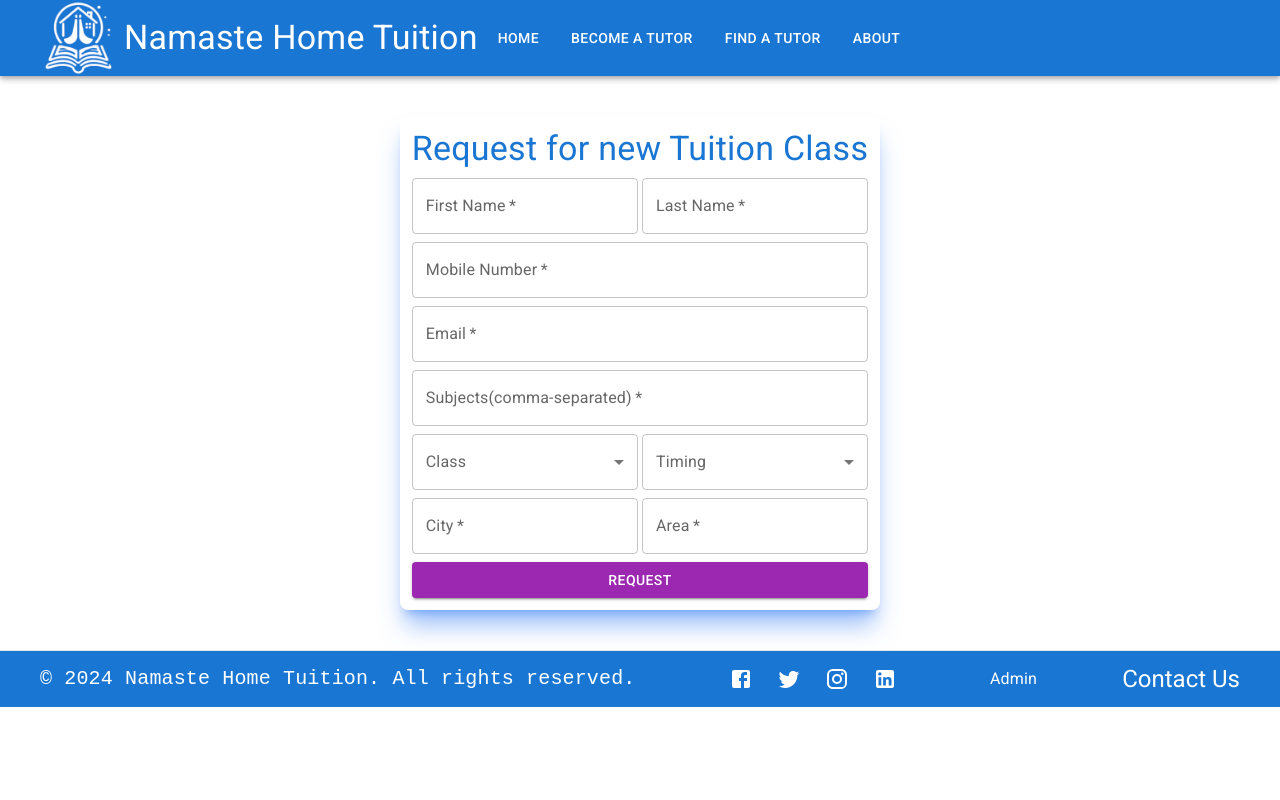
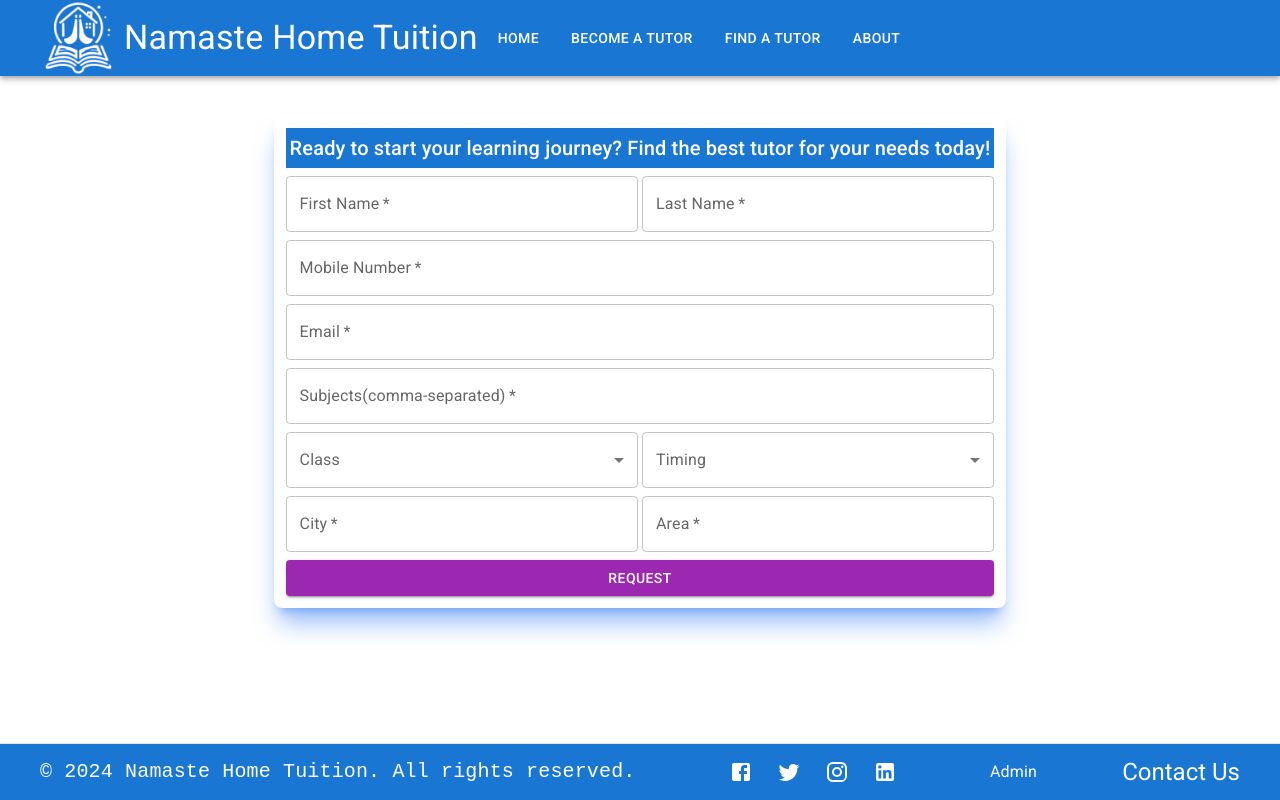
Before and after one commit to shahsuresh/home-tution-frontend-ui, a React (Vite) app: page /contact-student in a window 1280 px wide. Built offline with nearby package versions, Linux system fonts and the light colour scheme; a web font is replaced by a local one.

Commit message:
some ui modifications done

```diff
--- a/src/components/RequestTutionForm.jsx
+++ b/src/components/RequestTutionForm.jsx
@@ -75,8 +75,12 @@ const RequestTutionForm = () => {
             >
               {isPending && <LinearProgress color='primary' />}
 
-              <Typography variant='h4' className='text-[#1976D2]'>
-                Request for new Tuition Class
+              <Typography
+                variant='h6'
+                className='text-[#feffff] bg-[#1976D2] p-1'
+              >
+                Ready to start your learning journey? Find the best tutor for
+                your needs today!
               </Typography>
 
               <Box className='flex flex-row gap-1'>
--- a/src/components/TutionPostCard.jsx
+++ b/src/components/TutionPostCard.jsx
@@ -90,7 +90,7 @@ const TutionPostCard = () => {
                     {row.name}
                   </TableCell>
                   <TableCell className='px-4 py-2 text-sm bg-blue-100'>
-                    {row.subjects}
+                    {row.subjects.join(" , ")}
                   </TableCell>
                   <TableCell className='px-4 py-2 text-sm'>
                     {row.forClass}
--- a/src/layout/MainLayout.jsx
+++ b/src/layout/MainLayout.jsx
@@ -3,15 +3,18 @@ import Header from "../components/Header";
 import Footer from "../components/Footer";
 import { Outlet } from "react-router-dom";
 import CustomSnackbar from "../pages/CustomSnackbar";
+import { Box } from "@mui/material";
 
 const MainLayout = () => {
   return (
-    <>
+    <div className='flex flex-col min-h-screen'>
       <Header />
-      <Outlet />
+      <main className='flex-grow overflow-y-auto'>
+        <Outlet />
+      </main>
       <Footer />
       <CustomSnackbar />
-    </>
+    </div>
   );
 };
 
--- a/src/layout/MinimumLayout.jsx
+++ b/src/layout/MinimumLayout.jsx
@@ -6,12 +6,14 @@ import CustomSnackbar from "../pages/CustomSnackbar";
 
 const MinimumLayout = () => {
   return (
-    <>
+    <div className='flex flex-col min-h-screen'>
       <Header />
       <CustomSnackbar />
-      <Outlet />
+      <main className='flex-grow overflow-y-auto'>
+        <Outlet />
+      </main>
       <Footer />
-    </>
+    </div>
   );
 };
 
```
